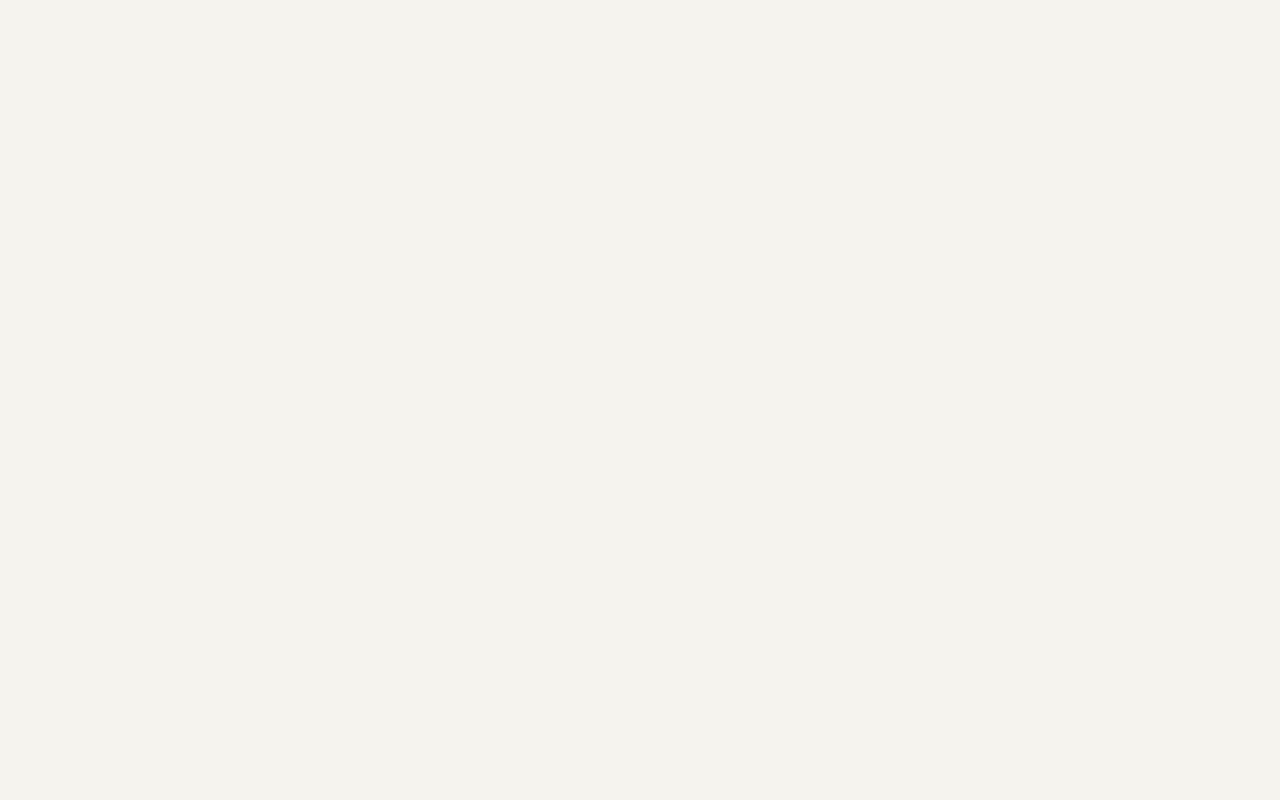
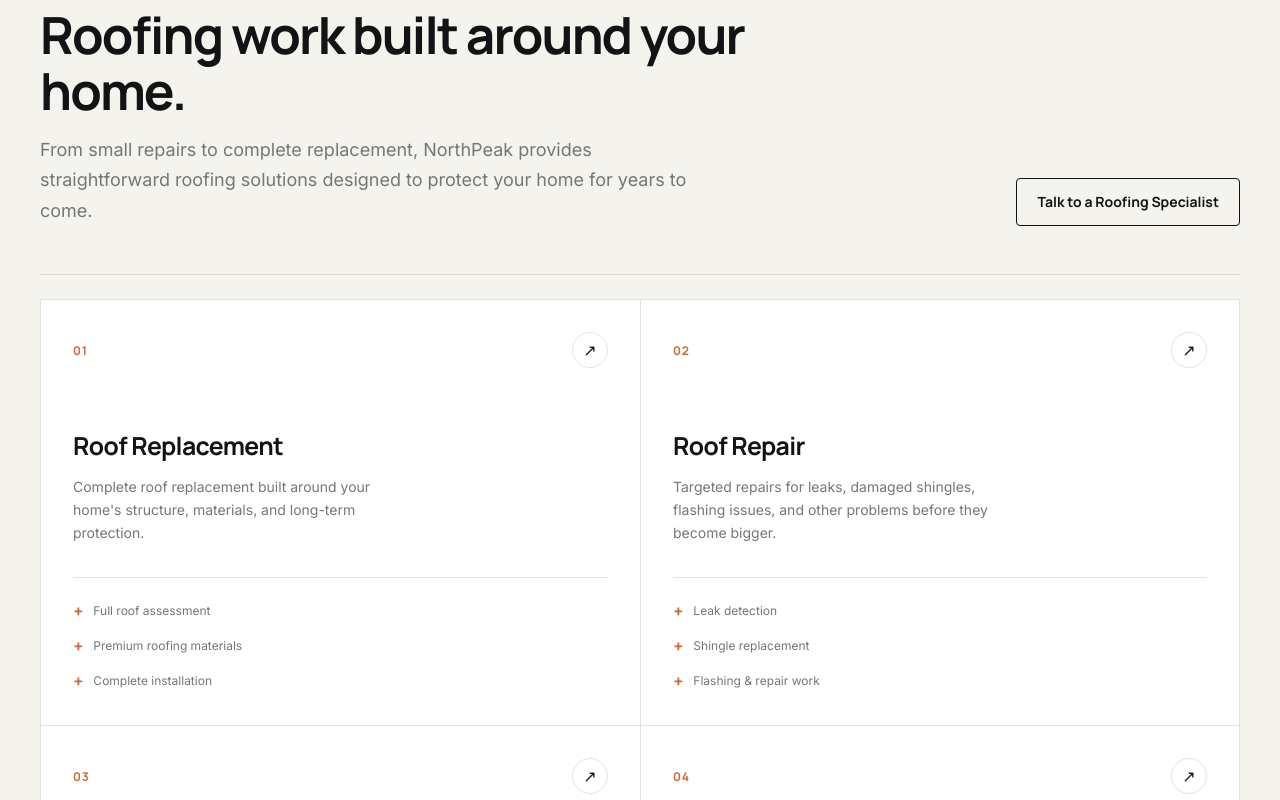
Before and after one commit to seeratfatimaworks-blip/North-Peak-Roofing, a React (Vite) app: page / in a window 1280 px wide. Shown: the part 2260-3060 px from the top of the page. Before the commit the page ends 2137 px from the top, so only its background shows below. Built offline with nearby package versions, Linux system fonts and the light colour scheme.

Commit message:
Add Services and Services Cards

```diff
--- a/src/App.jsx
+++ b/src/App.jsx
@@ -3,6 +3,7 @@ import Navbar from "./components/layout/Navbar";
 import Hero from "./components/home/Hero";
 import TrustIndicators from "./components/home/TrustIndicators";
 import ProblemSolution from "./components/home/ProblemSolution";
+import Services from "./components/home/Services";
 
 function App() {
   return (
@@ -17,6 +18,9 @@ function App() {
         <TrustIndicators />
 
         <ProblemSolution />
+
+        <Services />
+
       </main>
     </div>
   );
--- /dev/null
+++ b/src/components/home/ServiceCard.css
@@ -0,0 +1,151 @@
+.service-card {
+    position: relative;
+
+    min-height: 390px;
+
+    display: flex;
+    flex-direction: column;
+
+    padding: 2rem;
+
+    border: 1px solid var(--border-light);
+
+    background: var(--color-white);
+
+    transition:
+        transform var(--transition-normal),
+        border-color var(--transition-normal),
+        box-shadow var(--transition-normal);
+}
+
+.service-card:hover {
+    transform: translateY(-5px);
+
+    border-color: rgba(201, 107, 50, 0.35);
+
+    box-shadow: 0 20px 50px rgba(17, 19, 21, 0.08);
+}
+
+/* =========================
+   TOP
+========================= */
+
+.service-card__top {
+    display: flex;
+    align-items: center;
+    justify-content: space-between;
+}
+
+.service-card__number {
+    color: var(--color-copper);
+
+    font-family: var(--font-heading);
+    font-size: 0.75rem;
+    font-weight: 700;
+    letter-spacing: 0.08em;
+}
+
+.service-card__arrow {
+    width: 36px;
+    height: 36px;
+
+    display: grid;
+    place-items: center;
+
+    border: 1px solid var(--border-light);
+    border-radius: 50%;
+
+    color: var(--color-charcoal);
+
+    font-size: 1rem;
+
+    transition:
+        background-color var(--transition-normal),
+        color var(--transition-normal),
+        transform var(--transition-normal);
+}
+
+.service-card:hover .service-card__arrow {
+    background: var(--color-copper);
+    color: var(--color-white);
+
+    transform: translate(2px, -2px);
+}
+
+/* =========================
+   CONTENT
+========================= */
+
+.service-card__content {
+    margin-top: auto;
+    padding-top: 4rem;
+}
+
+.service-card__content h3 {
+    max-width: 300px;
+
+    font-family: var(--font-heading);
+    font-size: 1.55rem;
+    font-weight: 700;
+    line-height: 1.15;
+    letter-spacing: -0.025em;
+}
+
+.service-card__content p {
+    max-width: 320px;
+
+    margin-top: 0.9rem;
+
+    color: var(--color-muted);
+
+    font-size: 0.875rem;
+    line-height: 1.65;
+}
+
+/* =========================
+   FEATURES
+========================= */
+
+.service-card__features {
+    display: flex;
+    flex-direction: column;
+    gap: 0.6rem;
+
+    margin-top: 2rem;
+    padding-top: 1.25rem;
+
+    border-top: 1px solid var(--border-light);
+}
+
+.service-card__features li {
+    display: flex;
+    align-items: center;
+    gap: 0.6rem;
+
+    color: var(--color-muted);
+
+    font-size: 0.75rem;
+}
+
+.service-card__features li span {
+    color: var(--color-copper);
+
+    font-size: 1rem;
+    font-weight: 600;
+}
+
+/* =========================
+   MOBILE
+========================= */
+
+@media (max-width: 600px) {
+    .service-card {
+        min-height: 340px;
+
+        padding: 1.5rem;
+    }
+
+    .service-card__content {
+        padding-top: 3rem;
+    }
+}
--- /dev/null
+++ b/src/components/home/ServiceCard.jsx
@@ -0,0 +1,32 @@
+function ServiceCard({ service }) {
+    return (
+        <article className="service-card">
+            <div className="service-card__top">
+                <span className="service-card__number">
+                    {service.number}
+                </span>
+
+                <span className="service-card__arrow" aria-hidden="true">
+                    ↗
+                </span>
+            </div>
+
+            <div className="service-card__content">
+                <h3>{service.title}</h3>
+
+                <p>{service.description}</p>
+            </div>
+
+            <ul className="service-card__features">
+                {service.features.map((feature) => (
+                    <li key={feature}>
+                        <span aria-hidden="true">+</span>
+                        {feature}
+                    </li>
+                ))}
+            </ul>
+        </article>
+    );
+}
+
+export default ServiceCard;
--- /dev/null
+++ b/src/components/home/Services.css
@@ -0,0 +1,110 @@
+.services {
+    background: var(--color-warm-white);
+}
+
+.services__inner {
+    width: min(100% - (var(--container-padding) * 2),
+            var(--container-width));
+
+    margin-inline: auto;
+
+    padding-block: var(--space-4xl);
+}
+
+/* =========================
+   HEADING
+========================= */
+
+.services__heading {
+    display: flex;
+    align-items: flex-end;
+    justify-content: space-between;
+
+    gap: 3rem;
+
+    padding-bottom: 3rem;
+
+    border-bottom: 1px solid var(--border-light);
+}
+
+.services__heading .section-heading {
+    max-width: 720px;
+}
+
+.services__intro-action {
+    flex-shrink: 0;
+}
+
+/* =========================
+   GRID
+========================= */
+
+.services__grid {
+    display: grid;
+    grid-template-columns: repeat(2, 1fr);
+
+    margin-top: 1.5rem;
+}
+
+/* =========================
+   GRID BORDERS
+========================= */
+
+.services__grid .service-card:nth-child(odd) {
+    border-right: 0;
+}
+
+.services__grid .service-card:nth-child(-n + 2) {
+    border-bottom: 0;
+}
+
+/* =========================
+   RESPONSIVE
+========================= */
+
+@media (max-width: 800px) {
+    .services__heading {
+        flex-direction: column;
+        align-items: flex-start;
+
+        gap: 2rem;
+    }
+
+    .services__grid {
+        grid-template-columns: 1fr;
+    }
+
+    .services__grid .service-card:nth-child(odd) {
+        border-right: 1px solid var(--border-light);
+    }
+
+    .services__grid .service-card:nth-child(-n + 2) {
+        border-bottom: 1px solid var(--border-light);
+    }
+
+    .services__grid .service-card:not(:last-child) {
+        border-bottom: 0;
+    }
+}
+
+@media (max-width: 500px) {
+    .services__inner {
+        padding-block: 4rem;
+    }
+
+    .services__heading {
+        padding-bottom: 2rem;
+    }
+
+    .services__intro-action {
+        width: 100%;
+    }
+
+    .services__intro-action .button {
+        width: 100%;
+    }
+
+    .services__grid {
+        margin-top: 1rem;
+    }
+}
--- /dev/null
+++ b/src/components/home/Services.jsx
@@ -0,0 +1,41 @@
+import services from "../../data/services";
+import Button from "../ui/Button";
+import SectionHeading from "../ui/SectionHeading";
+import ServiceCard from "./ServiceCard";
+
+function Services() {
+    return (
+        <section
+            id="services"
+            className="services"
+            aria-labelledby="services-title"
+        >
+            <div className="services__inner">
+                <div className="services__heading">
+                    <SectionHeading
+                        eyebrow="What we do"
+                        title="Roofing work built around your home."
+                        description="From small repairs to complete replacement, NorthPeak provides straightforward roofing solutions designed to protect your home for years to come."
+                    />
+
+                    <div className="services__intro-action">
+                        <Button href="#contact" variant="secondary">
+                            Talk to a Roofing Specialist
+                        </Button>
+                    </div>
+                </div>
+
+                <div className="services__grid">
+                    {services.map((service) => (
+                        <ServiceCard
+                            key={service.id}
+                            service={service}
+                        />
+                    ))}
+                </div>
+            </div>
+        </section>
+    );
+}
+
+export default Services;
--- /dev/null
+++ b/src/data/services.js
@@ -0,0 +1,52 @@
+const services = [
+    {
+        id: "roof-replacement",
+        number: "01",
+        title: "Roof Replacement",
+        description:
+            "Complete roof replacement built around your home's structure, materials, and long-term protection.",
+        features: [
+            "Full roof assessment",
+            "Premium roofing materials",
+            "Complete installation",
+        ],
+    },
+    {
+        id: "roof-repair",
+        number: "02",
+        title: "Roof Repair",
+        description:
+            "Targeted repairs for leaks, damaged shingles, flashing issues, and other problems before they become bigger.",
+        features: [
+            "Leak detection",
+            "Shingle replacement",
+            "Flashing & repair work",
+        ],
+    },
+    {
+        id: "storm-damage",
+        number: "03",
+        title: "Storm & Hail Damage",
+        description:
+            "Detailed inspections after severe weather to identify damage and help you understand your next steps.",
+        features: [
+            "Storm damage inspection",
+            "Hail damage assessment",
+            "Insurance documentation support",
+        ],
+    },
+    {
+        id: "roof-maintenance",
+        number: "04",
+        title: "Roof Maintenance",
+        description:
+            "Proactive maintenance that helps extend your roof's life and catch small issues before they become expensive.",
+        features: [
+            "Roof condition checks",
+            "Preventative maintenance",
+            "Priority repair recommendations",
+        ],
+    },
+];
+
+export default services;
--- a/src/index.css
+++ b/src/index.css
@@ -11,6 +11,9 @@
 @import "./components/home/Hero.css";
 @import "./components/home/TrustIndicators.css";
 @import "./components/home/ProblemSolution.css";
+
+@import "./components/home/Services.css";
+@import "./components/home/ServiceCard.css";
 
 :root {
   /* Colors */
```
